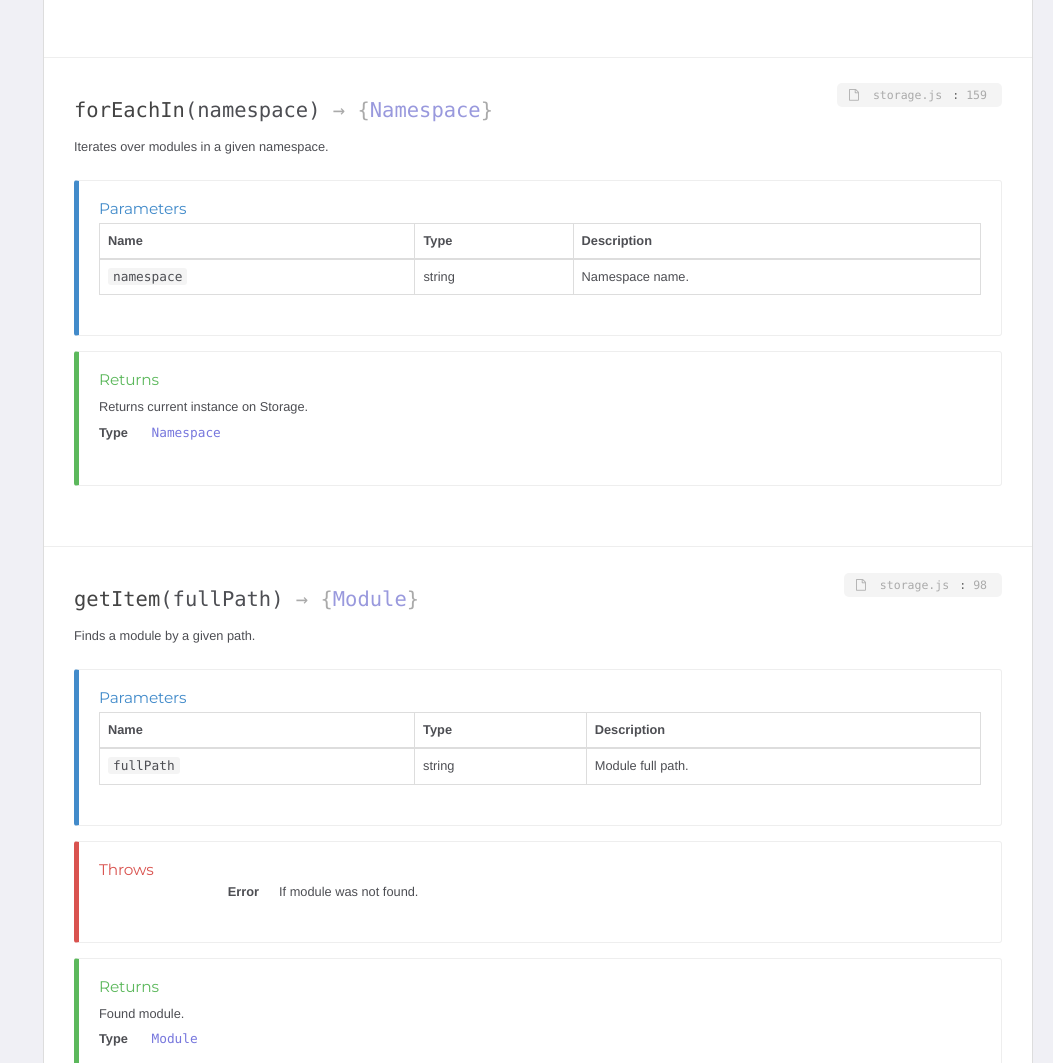
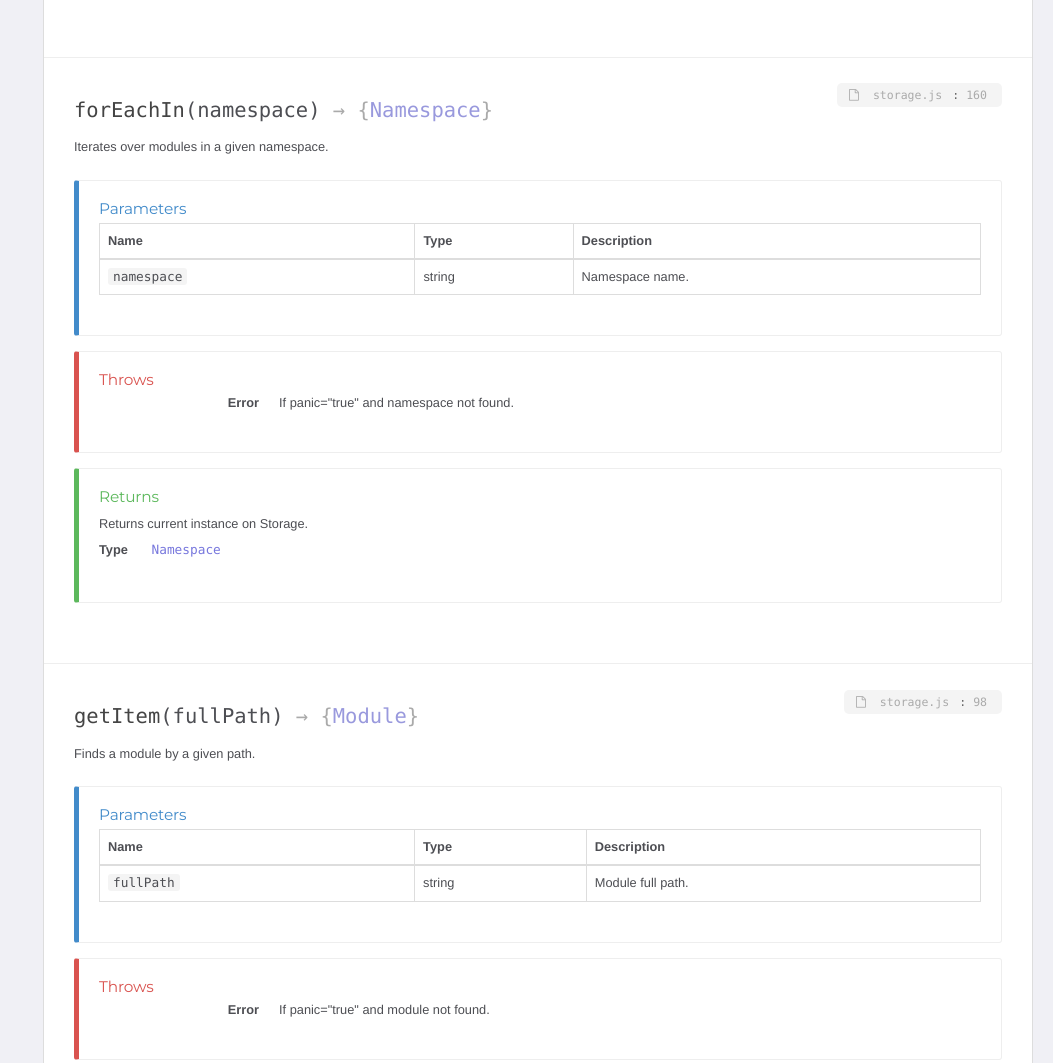
Before and after one commit to ziflex/namespaces, a plain HTML site: page Storage.html in a window 1280 px wide. Shown: the part 1816-2879 px from the top of the page, without its empty margins (227-1280 px from the left). Drawn offline with nearby package versions, Linux system fonts and the light colour scheme.

Commit message:
Updated docs

```diff
--- a/Storage.html
+++ b/Storage.html
@@ -312,7 +312,7 @@
 
 <!--
 <pre>
-{"comment":"/**\r\n * Represents a modules storage.\r\n */","meta":{"range":[909,5358],"filename":"storage.js","lineno":29,"path":"/home/tvoronov/Work/src/github.com/ziflex/namespaces/src","code":{"id":"astnode100001146","name":"Storage","type":"ClassDeclaration","paramnames":["separator","panic"]},"shortpath":"storage.js"},"classdesc":"Represents a modules storage.","name":"Storage","longname":"Storage","kind":"class","scope":"global","description":"Creates a new instance of Storage.","params":[{"type":{"names":["string"]},"optional":true,"description":"Namespace separator.","name":"separator","defaultvalue":"/"},{"type":{"names":["boolean"]},"optional":true,"description":"Indicates whether it needs to throw an error when module not found.","name":"panic","defaultvalue":true}],"___id":"T000003R000006","___s":true,"attribs":"<span class=\"type-signature\"></span>","id":"Storage","signature":"<span class=\"signature\">(separator<span class=\"signature-attributes\">opt</span>, panic<span class=\"signature-attributes\">opt</span>)</span><span class=\"type-signature\"></span>","ancestors":[]}
+{"comment":"/**\r\n * Represents a modules storage.\r\n */","meta":{"range":[909,5436],"filename":"storage.js","lineno":29,"path":"/home/tvoronov/Work/src/github.com/ziflex/namespaces/src","code":{"id":"astnode100001157","name":"Storage","type":"ClassDeclaration","paramnames":["separator","panic"]},"shortpath":"storage.js"},"classdesc":"Represents a modules storage.","name":"Storage","longname":"Storage","kind":"class","scope":"global","description":"Creates a new instance of Storage.","params":[{"type":{"names":["string"]},"optional":true,"description":"Namespace separator.","name":"separator","defaultvalue":"/"},{"type":{"names":["boolean"]},"optional":true,"description":"Indicates whether it needs to throw an error when module not found.","name":"panic","defaultvalue":true}],"___id":"T000003R000006","___s":true,"attribs":"<span class=\"type-signature\"></span>","id":"Storage","signature":"<span class=\"signature\">(separator<span class=\"signature-attributes\">opt</span>, panic<span class=\"signature-attributes\">opt</span>)</span><span class=\"type-signature\"></span>","ancestors":[]}
 </pre>
 -->
 </div>
@@ -534,7 +534,7 @@
 
 <!--
 <pre>
-{"comment":"/**\r\n     * Adds a module to a storage.\r\n     * @param {Module} module - Target module to add.\r\n     * @throws {Error} If a module with a same path already exists.\r\n     */","meta":{"range":[1513,2663],"filename":"storage.js","lineno":47,"path":"/home/tvoronov/Work/src/github.com/ziflex/namespaces/src","code":{"id":"astnode100001183","name":"Storage#addItem","type":"MethodDefinition","paramnames":["module"]},"vars":{"":null},"shortpath":"storage.js"},"description":"Adds a module to a storage.","params":[{"type":{"names":["Module"]},"description":"Target module to add.","name":"module"}],"exceptions":[{"type":{"names":["Error"]},"description":"If a module with a same path already exists."}],"name":"addItem","longname":"Storage#addItem","kind":"function","memberof":"Storage","scope":"instance","___id":"T000002R000104","___s":true,"attribs":"<span class=\"type-signature\"></span>","id":"addItem","signature":"<span class=\"signature\">(module)</span><span class=\"type-signature\"></span>","ancestors":["<a href=\"Storage.html\">Storage</a>#"]}
+{"comment":"/**\r\n     * Adds a module to a storage.\r\n     * @param {Module} module - Target module to add.\r\n     * @throws {Error} If a module with a same path already exists.\r\n     */","meta":{"range":[1513,2663],"filename":"storage.js","lineno":47,"path":"/home/tvoronov/Work/src/github.com/ziflex/namespaces/src","code":{"id":"astnode100001194","name":"Storage#addItem","type":"MethodDefinition","paramnames":["module"]},"vars":{"":null},"shortpath":"storage.js"},"description":"Adds a module to a storage.","params":[{"type":{"names":["Module"]},"description":"Target module to add.","name":"module"}],"exceptions":[{"type":{"names":["Error"]},"description":"If a module with a same path already exists."}],"name":"addItem","longname":"Storage#addItem","kind":"function","memberof":"Storage","scope":"instance","___id":"T000002R000104","___s":true,"attribs":"<span class=\"type-signature\"></span>","id":"addItem","signature":"<span class=\"signature\">(module)</span><span class=\"type-signature\"></span>","ancestors":["<a href=\"Storage.html\">Storage</a>#"]}
 </pre>
 -->
 </div>
@@ -740,7 +740,7 @@
 
 <!--
 <pre>
-{"comment":"/**\r\n     * Determines whether a module exists by a given path.\r\n     * @param {string} path - Module full path.\r\n     * @return {boolean} Value that determines whether a module exists by a given path.\r\n     */","meta":{"range":[3881,4350],"filename":"storage.js","lineno":133,"path":"/home/tvoronov/Work/src/github.com/ziflex/namespaces/src","code":{"id":"astnode100001412","name":"Storage#contains","type":"MethodDefinition","paramnames":["fullPath"]},"vars":{"":null},"shortpath":"storage.js"},"description":"Determines whether a module exists by a given path.","params":[{"type":{"names":["string"]},"description":"Module full path.","name":"path"}],"returns":[{"type":{"names":["boolean"]},"description":"Value that determines whether a module exists by a given path."}],"name":"contains","longname":"Storage#contains","kind":"function","memberof":"Storage","scope":"instance","___id":"T000002R000116","___s":true,"attribs":"<span class=\"type-signature\"></span>","id":"contains","signature":"<span class=\"signature\">(path)</span><span class=\"type-signature\"> &rarr; {boolean}</span>","ancestors":["<a href=\"Storage.html\">Storage</a>#"]}
+{"comment":"/**\r\n     * Determines whether a module exists by a given path.\r\n     * @param {string} path - Module full path.\r\n     * @return {boolean} Value that determines whether a module exists by a given path.\r\n     */","meta":{"range":[3894,4363],"filename":"storage.js","lineno":133,"path":"/home/tvoronov/Work/src/github.com/ziflex/namespaces/src","code":{"id":"astnode100001423","name":"Storage#contains","type":"MethodDefinition","paramnames":["fullPath"]},"vars":{"":null},"shortpath":"storage.js"},"description":"Determines whether a module exists by a given path.","params":[{"type":{"names":["string"]},"description":"Module full path.","name":"path"}],"returns":[{"type":{"names":["boolean"]},"description":"Value that determines whether a module exists by a given path."}],"name":"contains","longname":"Storage#contains","kind":"function","memberof":"Storage","scope":"instance","___id":"T000002R000116","___s":true,"attribs":"<span class=\"type-signature\"></span>","id":"contains","signature":"<span class=\"signature\">(path)</span><span class=\"type-signature\"> &rarr; {boolean}</span>","ancestors":["<a href=\"Storage.html\">Storage</a>#"]}
 </pre>
 -->
 </div>
@@ -757,7 +757,7 @@
 <div class="pull-right source-link-container">
   <code class="source-link" data-tmpl="method-tmpl(1)">
     <i class="fa fa-file-o"></i>
-    <a href="storage.js.html">storage.js</a>:<a href="storage.js.html#line159">159</a>
+    <a href="storage.js.html">storage.js</a>:<a href="storage.js.html#line160">160</a>
   </code>
 </div>
 
@@ -909,6 +909,29 @@
 
 
 
+  <div class="bs-callout bs-callout-danger">
+    <h5>Throws</h5>
+
+<dl class="dl-horizontal">
+
+            <dt>
+
+
+<span class="param-type">Error</span>
+
+
+
+            </dt>
+            <dd>
+
+                If panic="true" and namespace not found.
+
+            </dd>
+
+</dl>
+
+  </div>
+
 
 
   <div class="bs-callout bs-callout-success">
@@ -946,7 +969,7 @@
 
 <!--
 <pre>
-{"comment":"/**\r\n     * Iterates over modules in a given namespace.\r\n     * @param {string} namespace - Namespace name.\r\n     * @returns {Namespace} Returns current instance on Storage.\r\n     */","meta":{"range":[4546,5355],"filename":"storage.js","lineno":159,"path":"/home/tvoronov/Work/src/github.com/ziflex/namespaces/src","code":{"id":"astnode100001474","name":"Storage#forEachIn","type":"MethodDefinition","paramnames":["namespace","callback"]},"vars":{"":null},"shortpath":"storage.js"},"description":"Iterates over modules in a given namespace.","params":[{"type":{"names":["string"]},"description":"Namespace name.","name":"namespace"}],"returns":[{"type":{"names":["Namespace"]},"description":"Returns current instance on Storage."}],"name":"forEachIn","longname":"Storage#forEachIn","kind":"function","memberof":"Storage","scope":"instance","___id":"T000002R000120","___s":true,"attribs":"<span class=\"type-signature\"></span>","id":"forEachIn","signature":"<span class=\"signature\">(namespace)</span><span class=\"type-signature\"> &rarr; {<a href=\"Namespace.html\">Namespace</a>}</span>","ancestors":["<a href=\"Storage.html\">Storage</a>#"]}
+{"comment":"/**\r\n     * Iterates over modules in a given namespace.\r\n     * @param {string} namespace - Namespace name.\r\n     * @returns {Namespace} Returns current instance on Storage.\r\n     * @throws {Error} If panic=\"true\" and namespace not found.\r\n     */","meta":{"range":[4624,5433],"filename":"storage.js","lineno":160,"path":"/home/tvoronov/Work/src/github.com/ziflex/namespaces/src","code":{"id":"astnode100001485","name":"Storage#forEachIn","type":"MethodDefinition","paramnames":["namespace","callback"]},"vars":{"":null},"shortpath":"storage.js"},"description":"Iterates over modules in a given namespace.","params":[{"type":{"names":["string"]},"description":"Namespace name.","name":"namespace"}],"returns":[{"type":{"names":["Namespace"]},"description":"Returns current instance on Storage."}],"exceptions":[{"type":{"names":["Error"]},"description":"If panic=\"true\" and namespace not found."}],"name":"forEachIn","longname":"Storage#forEachIn","kind":"function","memberof":"Storage","scope":"instance","___id":"T000002R000120","___s":true,"attribs":"<span class=\"type-signature\"></span>","id":"forEachIn","signature":"<span class=\"signature\">(namespace)</span><span class=\"type-signature\"> &rarr; {<a href=\"Namespace.html\">Namespace</a>}</span>","ancestors":["<a href=\"Storage.html\">Storage</a>#"]}
 </pre>
 -->
 </div>
@@ -1130,7 +1153,7 @@
             </dt>
             <dd>
 
-                If module was not found.
+                If panic="true" and module not found.
 
             </dd>
 
@@ -1175,7 +1198,7 @@
 
 <!--
 <pre>
-{"comment":"/**\r\n     * Finds a module by a given path.\r\n     * @param {string} fullPath - Module full path.\r\n     * @return {Module} Found module.\r\n     * @throws {Error} If module was not found.\r\n     */","meta":{"range":[2870,3657],"filename":"storage.js","lineno":98,"path":"/home/tvoronov/Work/src/github.com/ziflex/namespaces/src","code":{"id":"astnode100001316","name":"Storage#getItem","type":"MethodDefinition","paramnames":["fullPath"]},"vars":{"":null},"shortpath":"storage.js"},"description":"Finds a module by a given path.","params":[{"type":{"names":["string"]},"description":"Module full path.","name":"fullPath"}],"returns":[{"type":{"names":["Module"]},"description":"Found module."}],"exceptions":[{"type":{"names":["Error"]},"description":"If module was not found."}],"name":"getItem","longname":"Storage#getItem","kind":"function","memberof":"Storage","scope":"instance","___id":"T000002R000111","___s":true,"attribs":"<span class=\"type-signature\"></span>","id":"getItem","signature":"<span class=\"signature\">(fullPath)</span><span class=\"type-signature\"> &rarr; {<a href=\"Module.html\">Module</a>}</span>","ancestors":["<a href=\"Storage.html\">Storage</a>#"]}
+{"comment":"/**\r\n     * Finds a module by a given path.\r\n     * @param {string} fullPath - Module full path.\r\n     * @return {Module} Found module.\r\n     * @throws {Error} If panic=\"true\" and module not found.\r\n     */","meta":{"range":[2883,3670],"filename":"storage.js","lineno":98,"path":"/home/tvoronov/Work/src/github.com/ziflex/namespaces/src","code":{"id":"astnode100001327","name":"Storage#getItem","type":"MethodDefinition","paramnames":["fullPath"]},"vars":{"":null},"shortpath":"storage.js"},"description":"Finds a module by a given path.","params":[{"type":{"names":["string"]},"description":"Module full path.","name":"fullPath"}],"returns":[{"type":{"names":["Module"]},"description":"Found module."}],"exceptions":[{"type":{"names":["Error"]},"description":"If panic=\"true\" and module not found."}],"name":"getItem","longname":"Storage#getItem","kind":"function","memberof":"Storage","scope":"instance","___id":"T000002R000111","___s":true,"attribs":"<span class=\"type-signature\"></span>","id":"getItem","signature":"<span class=\"signature\">(fullPath)</span><span class=\"type-signature\"> &rarr; {<a href=\"Module.html\">Module</a>}</span>","ancestors":["<a href=\"Storage.html\">Storage</a>#"]}
 </pre>
 -->
 </div>
@@ -1198,7 +1221,7 @@
 <br class="clear">
 
 <footer>
-    Documentation generated by <a href="https://github.com/jsdoc3/jsdoc">JSDoc 3.4.3</a> on Thu Nov 17 2016 19:47:00 GMT-0500 (EST) using the LOKE theme.
+    Documentation generated by <a href="https://github.com/jsdoc3/jsdoc">JSDoc 3.4.3</a> on Thu Nov 17 2016 23:09:51 GMT-0500 (EST) using the LOKE theme.
 </footer>
 
 <script>prettyPrint();</script>
```
Also changed, not shown: Container.html (+4 -7 lines), Module.html (+1 -1 lines), Namespace.html (+1 -1 lines), Resolver.html (+7 -7 lines), index.html (+1 -1 lines), index.js.html (+2 -2 lines), module.js.html (+1 -1 lines), namespace.js.html (+1 -1 lines), resolver.js.html (+6 -1 lines), storage.js.html (+3 -2 lines).
